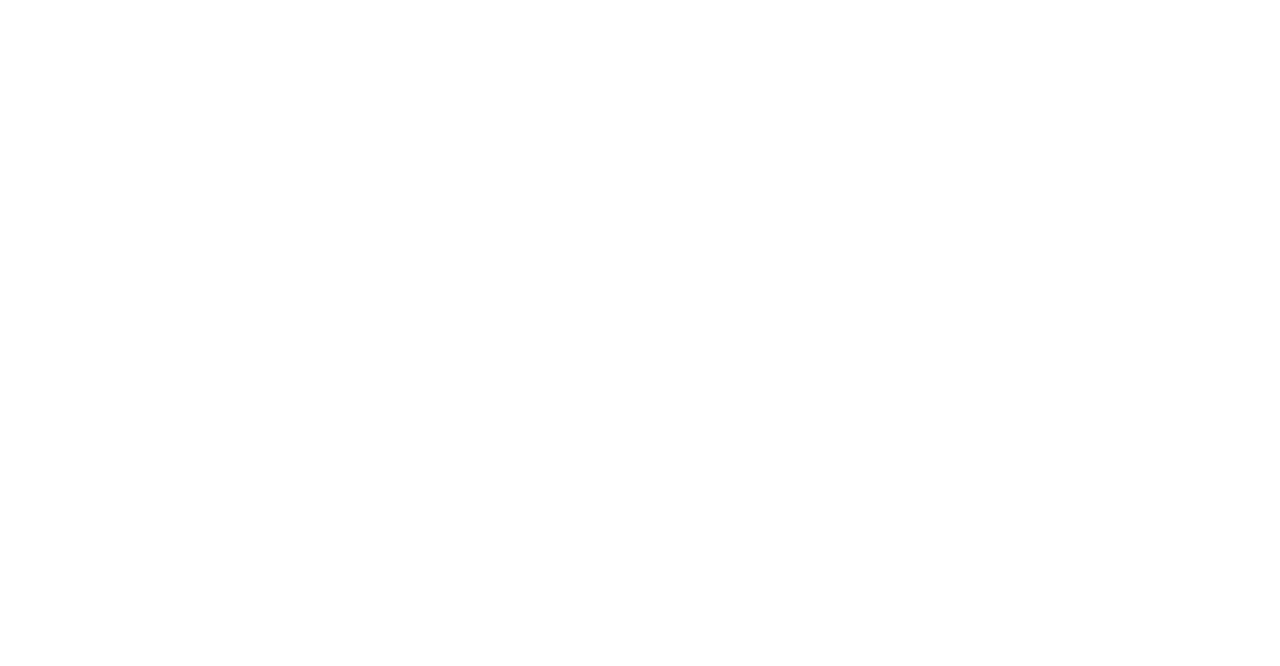
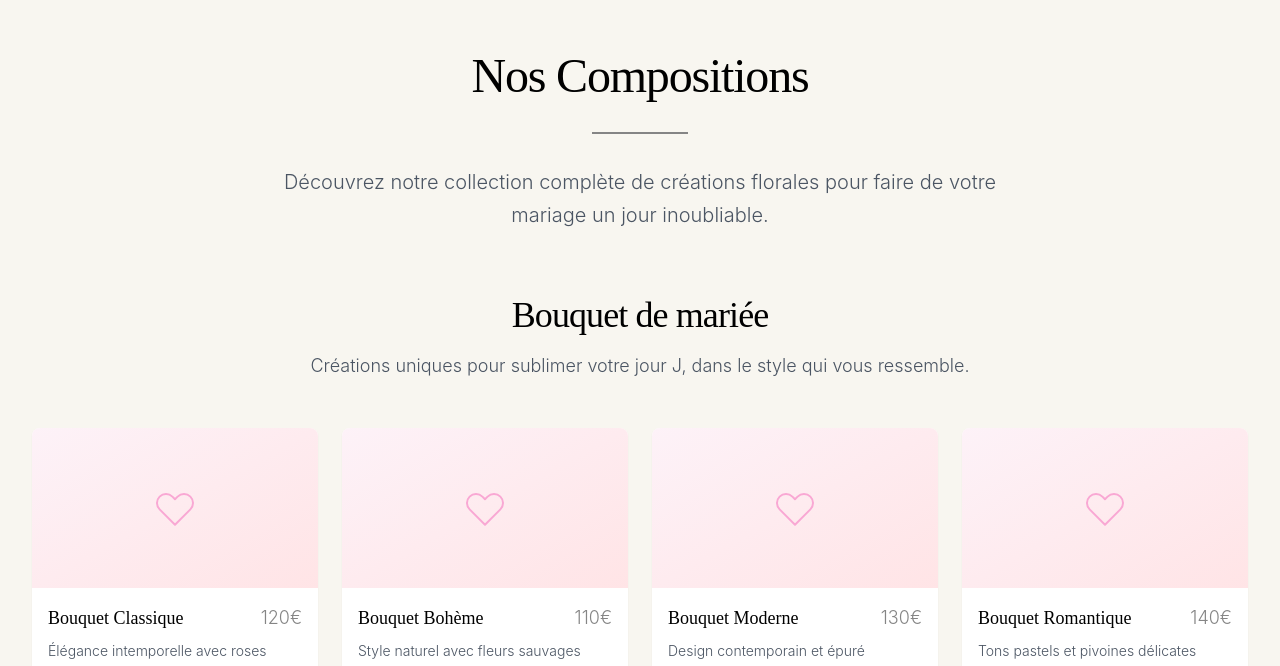
Before and after one commit to Alexmz1/marie-starck-mourning, a Next.js app: page /mariage in a window 1280 px wide. Before the commit this address had no page. Shown: the part 604-1270 px from the top of the page. Before the commit the page ends 800 px from the top, so only its background shows below. Built offline with nearby package versions, Linux system fonts and the light colour scheme.

Commit message:
Add Mariage pages

```diff
--- /dev/null
+++ b/src/app/mariage/page.js
@@ -0,0 +1,5 @@
+import MariagePage from '../../pages/mariage/MariagePage';
+
+export default function Page() {
+  return <MariagePage />;
+}
--- /dev/null
+++ b/src/pages/mariage/MariagePage.js
@@ -0,0 +1,186 @@
+// /src/pages/mariage/MariagePage.js
+'use client';
+
+import React from 'react';
+import Header from '../../components/Header';
+import Footer from '../../components/Footer';
+import Link from 'next/link';
+
+const MariagePage = () => {
+  const mariageServices = {
+    'bouquet-mariee': {
+      title: 'Bouquet de mariée',
+      description: 'Créations uniques pour sublimer votre jour J, dans le style qui vous ressemble.',
+      products: [
+        { name: 'Bouquet Classique', description: 'Élégance intemporelle avec roses blanches', price: '120€' },
+        { name: 'Bouquet Bohème', description: 'Style naturel avec fleurs sauvages', price: '110€' },
+        { name: 'Bouquet Moderne', description: 'Design contemporain et épuré', price: '130€' },
+        { name: 'Bouquet Romantique', description: 'Tons pastels et pivoines délicates', price: '140€' }
+      ]
+    },
+    'decoration-ceremonie': {
+      title: 'Décoration cérémonie',
+      description: 'Ornements floraux pour église, mairie et lieu de réception, créant une atmosphère magique.',
+      products: [
+        { name: 'Arche Florale', description: 'Structure majestueuse pour vos vœux', price: '350€' },
+        { name: 'Compositions d\'Autel', description: 'Décorations élégantes pour la cérémonie', price: '180€' },
+        { name: 'Chemins de Pétales', description: 'Tapis floral pour votre entrée', price: '80€' },
+        { name: 'Arrangements Latéraux', description: 'Décorations d\'allée raffinées', price: '150€' }
+      ]
+    },
+    'centres-table': {
+      title: 'Centres de table',
+      description: 'Compositions élégantes pour habiller vos tables avec raffinement et harmonie.',
+      products: [
+        { name: 'Centre Bas Classic', description: 'Élégance discrète pour conversations', price: '45€' },
+        { name: 'Centre Haut Spectaculaire', description: 'Impact visuel saisissant', price: '75€' },
+        { name: 'Centre Moderne Épuré', description: 'Design contemporain et chic', price: '55€' },
+        { name: 'Centre Champêtre', description: 'Charme rustique et naturel', price: '50€' }
+      ]
+    },
+    'boutonnieres': {
+      title: 'Boutonnières',
+      description: 'Accessoires floraux assortis pour le marié, témoins et famille, dans l\'esprit de votre bouquet.',
+      products: [
+        { name: 'Boutonnière Classique', description: 'Rose blanche traditionnelle', price: '15€' },
+        { name: 'Boutonnière Moderne', description: 'Design contemporain original', price: '18€' },
+        { name: 'Boutonnière Champêtre', description: 'Style naturel et décontracté', price: '16€' },
+        { name: 'Boutonnière Sophistiquée', description: 'Finition luxe avec détails', price: '22€' }
+      ]
+    },
+    'arche-florale': {
+      title: 'Arche florale',
+      description: 'Structures florales spectaculaires pour encadrer vos vœux et créer des souvenirs inoubliables.',
+      products: [
+        { name: 'Arche Classique', description: 'Élégance traditionnelle intemporelle', price: '400€' },
+        { name: 'Arche Moderne', description: 'Design contemporain épuré', price: '450€' },
+        { name: 'Arche Romantique', description: 'Drapés floraux vaporeux et délicats', price: '380€' },
+        { name: 'Arche Spectaculaire', description: 'Installation grandiose et majestueuse', price: '550€' }
+      ]
+    }
+  };
+
+  return (
+    <div className="min-h-screen" style={{backgroundColor: '#faf8f3'}}>
+      <Header />
+
+      <main className="pt-16">
+        {/* Hero Section */}
+        <div className="relative overflow-hidden" style={{backgroundColor: '#faf8f3'}}>
+          <div className="max-w-7xl mx-auto px-4 sm:px-6 lg:px-8 py-24">
+            <div className="text-center">
+              <div className="inline-block px-6 py-3 text-black text-sm font-light mb-6 tracking-wider" style={{border: '1px solid #858585'}}>
+                CRÉATIONS FLORALES
+              </div>
+              <h1 className="text-5xl md:text-6xl lg:text-7xl font-light text-black mb-8 tracking-tight">
+                Mariage
+              </h1>
+              <p className="text-xl text-gray-600 font-light max-w-3xl mx-auto leading-relaxed">
+                Transformez votre jour J en un conte de fées avec nos créations florales
+                sur mesure, conçues pour refléter votre amour unique et votre style personnel.
+              </p>
+            </div>
+          </div>
+        </div>
+
+        {/* Services Section */}
+        <div className="py-24" style={{backgroundColor: '#f8f6f0'}}>
+          <div className="max-w-7xl mx-auto px-4 sm:px-6 lg:px-8">
+            <div className="text-center mb-16">
+              <h2 className="text-4xl md:text-5xl font-light text-black mb-8 tracking-tight">
+                Nos Compositions
+              </h2>
+              <div className="w-24 h-0.5 mx-auto mb-8" style={{backgroundColor: '#858585'}}></div>
+              <p className="text-xl text-gray-600 font-light max-w-3xl mx-auto leading-relaxed">
+                Découvrez notre collection complète de créations florales
+                pour faire de votre mariage un jour inoubliable.
+              </p>
+            </div>
+
+            {/* Services Sections */}
+            {Object.entries(mariageServices).map(([key, service], sectionIndex) => (
+              <div key={key} id={key} className={`mb-24 ${sectionIndex > 0 ? 'pt-16 border-t border-gray-200' : ''}`}>
+                <div className="text-center mb-12">
+                  <h3 className="text-3xl md:text-4xl font-light text-black mb-4 tracking-tight">
+                    {service.title}
+                  </h3>
+                  <p className="text-lg text-gray-600 font-light max-w-2xl mx-auto leading-relaxed">
+                    {service.description}
+                  </p>
+                </div>
+
+                <div className="grid grid-cols-1 md:grid-cols-2 lg:grid-cols-4 gap-6">
+                  {service.products.map((product, index) => (
+                    <Link
+                      key={product.name}
+                      href={`/produit/mariage/${key}/${product.name.toLowerCase().replace(/\s+/g, '-').replace(/[àáâã]/g, 'a').replace(/[èéêë]/g, 'e').replace(/[ùúûü]/g, 'u').replace(/[ç]/g, 'c').replace(/[œ]/g, 'oe')}`}
+                      className="group bg-white rounded-lg overflow-hidden shadow-sm hover:shadow-md transition-all duration-300 cursor-pointer"
+                    >
+                      <div className="aspect-w-4 aspect-h-3 bg-gradient-to-br from-pink-50 to-rose-100">
+                        <div className="w-full h-40 bg-gradient-to-br from-pink-50 to-rose-100 flex items-center justify-center">
+                          <svg className="w-12 h-12 text-pink-300" fill="none" stroke="currentColor" viewBox="0 0 24 24">
+                            <path strokeLinecap="round" strokeLinejoin="round" strokeWidth="1" d="M4.318 6.318a4.5 4.5 0 000 6.364L12 20.364l7.682-7.682a4.5 4.5 0 00-6.364-6.364L12 7.636l-1.318-1.318a4.5 4.5 0 00-6.364 0z"/>
+                          </svg>
+                        </div>
+                      </div>
+                      <div className="p-4">
+                        <div className="flex justify-between items-start mb-2">
+                          <h4 className="text-lg font-light text-black group-hover:text-gray-600 transition-colors duration-300">
+                            {product.name}
+                          </h4>
+                          <span className="text-lg font-light" style={{color: '#858585'}}>
+                            {product.price}
+                          </span>
+                        </div>
+                        <p className="text-gray-600 font-light text-sm leading-relaxed">
+                          {product.description}
+                        </p>
+                        <div className="mt-3 flex items-center text-sm font-light group-hover:translate-x-1 transition-transform duration-300" style={{color: '#858585'}}>
+                          <span>Voir le produit</span>
+                          <svg className="w-4 h-4 ml-2" fill="none" stroke="currentColor" viewBox="0 0 24 24">
+                            <path strokeLinecap="round" strokeLinejoin="round" strokeWidth="2" d="M17 8l4 4m0 0l-4 4m4-4H3"/>
+                          </svg>
+                        </div>
+                      </div>
+                    </Link>
+                  ))}
+                </div>
+              </div>
+            ))}
+          </div>
+        </div>
+
+        {/* CTA Section */}
+        <div className="py-24" style={{backgroundColor: '#f8f6f0'}}>
+          <div className="max-w-4xl mx-auto px-4 sm:px-6 lg:px-8 text-center">
+            <h2 className="text-4xl md:text-5xl font-light text-black mb-8 tracking-tight">
+              Planifions Ensemble
+            </h2>
+            <p className="text-xl text-gray-600 font-light mb-12 max-w-2xl mx-auto leading-relaxed">
+              Prenez rendez-vous pour une consultation personnalisée et donnons vie
+              à vos rêves floraux pour votre mariage.
+            </p>
+            <div className="flex flex-col sm:flex-row gap-6 justify-center">
+              <Link
+                href="/contact"
+                className="btn-primary-gray inline-flex items-center justify-center px-8 py-4 font-light tracking-wide"
+              >
+                PRENDRE RENDEZ-VOUS
+              </Link>
+              <a
+                href="tel:0603059195"
+                className="btn-secondary-gray inline-flex items-center justify-center px-8 py-4 font-light tracking-wide"
+              >
+                06 03 05 91 95
+              </a>
+            </div>
+          </div>
+        </div>
+      </main>
+
+      <Footer />
+    </div>
+  );
+};
+
+export default MariagePage;
```
